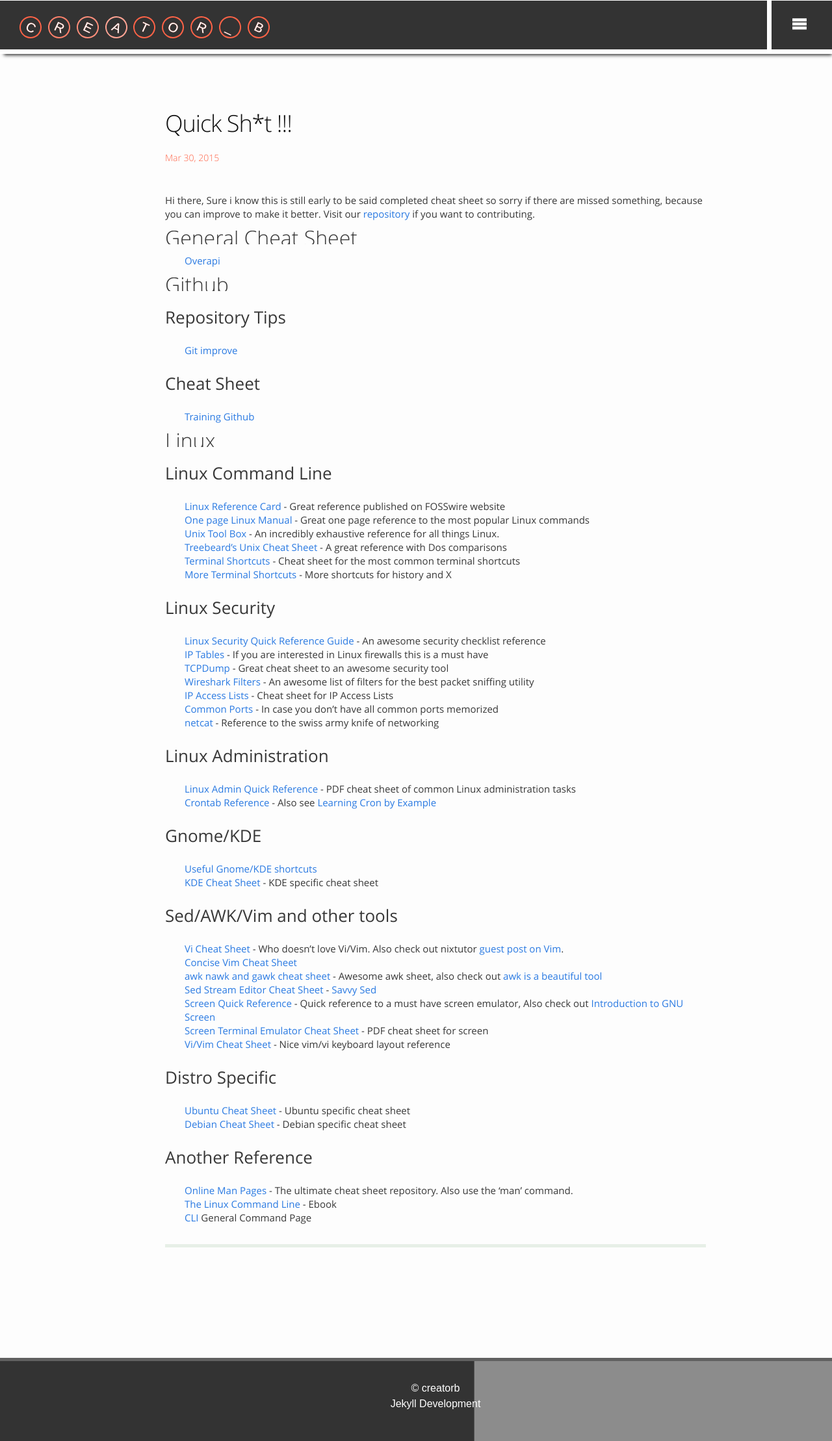
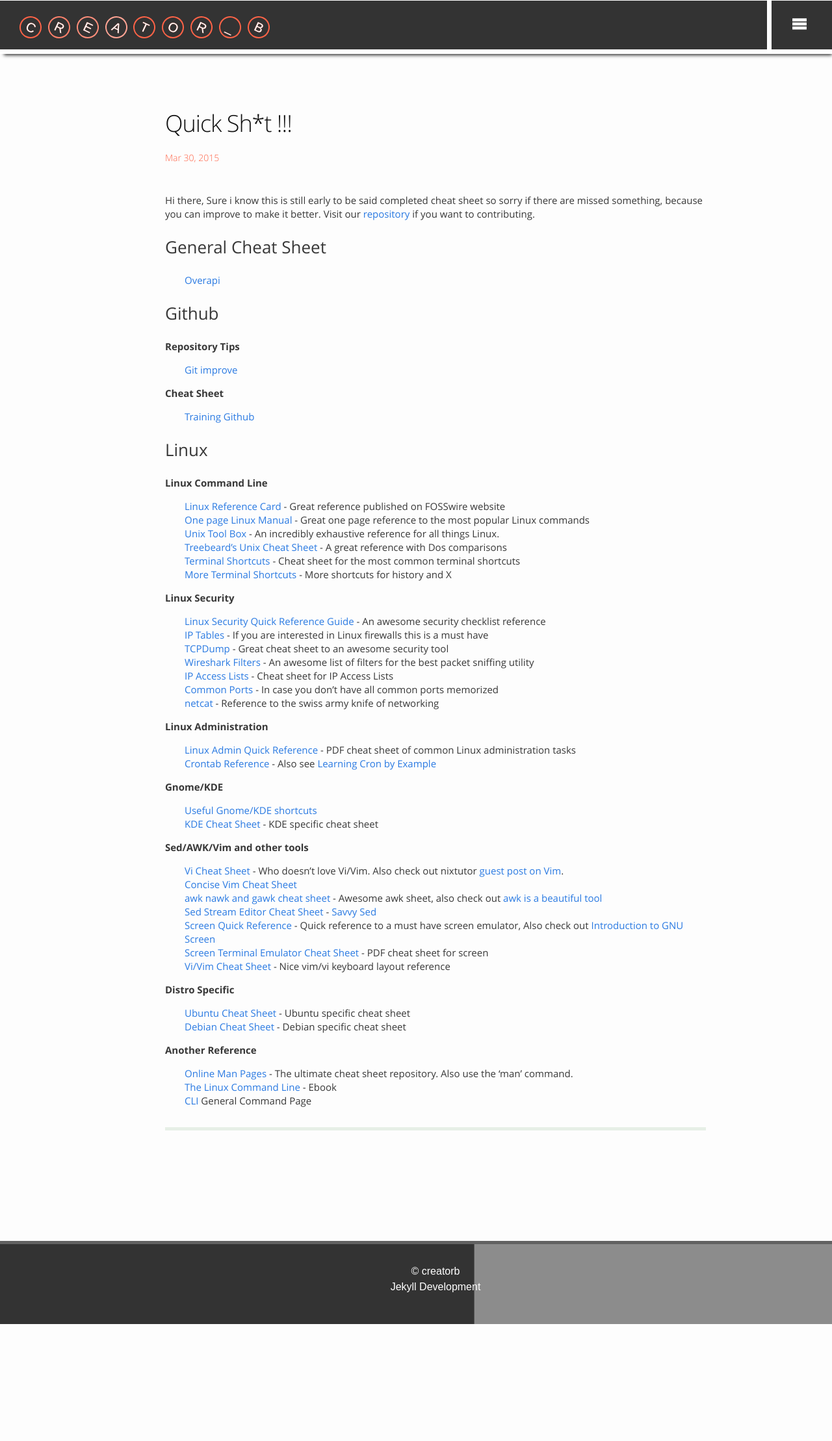
Before and after one commit to CreatorB/creatorb.github.io, a Jekyll site: the page built from _posts/2015-03-30-quick-sheet.markdown, in a window 1280 px wide. Shown: the whole page at 65% size. Built offline with Jekyll 4.4.1, drawn with Linux system fonts in a browser that asks for light colours; comment, search, counter and statistics services are not loaded; after the commit the page ends 2038 px from its top, so only the background shows below that.

Commit message:
re style

```diff
--- a/_posts/2015-03-30-quick-sheet.markdown
+++ b/_posts/2015-03-30-quick-sheet.markdown
@@ -9,23 +9,23 @@ comments: true
 
 Hi there, Sure i know this is still early to be said completed cheat sheet so sorry if there are missed something, because you can improve to make it better. Visit our [repository](https://github.com/CreatorB/creatorb.github.io) if you want to contributing.
 
-## General Cheat Sheet
+### General Cheat Sheet
 
 - [Overapi](http://overapi.com/)
 
-## Github
+### Github
 
-### Repository Tips
+**Repository Tips**
 
 - [Git improve](https://github.com/CreatorB/git-improve)
 
-### Cheat Sheet
+**Cheat Sheet**
 
 - [Training Github](https://training.github.com/kit/downloads/github-git-cheat-sheet.pdf)
 
-## Linux
+### Linux
 
-###Linux Command Line
+**Linux Command Line**
 
 - [Linux Reference Card](http://files.fosswire.com/2007/08/fwunixref.pdf) - Great reference published on FOSSwire website
 - [One page Linux Manual](http://www.digilife.be/quickreferences/QRC/The%20One%20Page%20Linux%20Manual.pdf) - Great one page reference to the most popular Linux commands
@@ -34,7 +34,7 @@ Hi there, Sure i know this is still early to be said completed cheat sheet so so
 - [Terminal Shortcuts](http://www.unixguide.net/linux/linuxshortcuts.shtml) - Cheat sheet for the most common terminal shortcuts
 - [More Terminal Shortcuts](http://www.tuxfiles.org/linuxhelp/shortcuts.html) - More shortcuts for history and X
 
-###Linux Security
+**Linux Security**
 
 - [Linux Security Quick Reference Guide](http://www.digilife.be/quickreferences/QRC/Linux%20Security%20Quick%20Reference%20Guide.pdf) - An awesome security checklist reference
 - [IP Tables](http://heim.ifi.uio.no/~patrickr/cms/wordpress/?p=37) - If you are interested in Linux firewalls this is a must have
@@ -44,17 +44,17 @@ Hi there, Sure i know this is still early to be said completed cheat sheet so so
 - [Common Ports](http://packetlife.net/static/cheatsheets/common-ports.pdf) - In case you don’t have all common ports memorized
 - [netcat](http://www.sans.org/resources/sec560/netcat_cheat_sheet_v1.pdf) - Reference to the swiss army knife of networking
 
-###Linux Administration
+**Linux Administration**
 
 - [Linux Admin Quick Reference](http://www.digilife.be/quickreferences/QRC/LINUX%20Admin%20Quick%20Reference.pdf) - PDF cheat sheet of common Linux administration tasks
 - [Crontab Reference](http://www.mostlygeek.com/tech-reference/crontab-reference/) - Also see [Learning Cron by Example](http://www.marksanborn.net/linux/learning-cron-by-example/)
 
-###Gnome/KDE
+**Gnome/KDE**
 
 - [Useful Gnome/KDE shortcuts](http://www.novell.com/coolsolutions/tip/2289.html)
 - [KDE Cheat Sheet](http://www.nixtutor.com/linux/all-the-best-linux-cheat-sheets/blogs.howtogeek.com/jatecblog/files/2007/11/kubuntu-cheatsheet.pdf) - KDE specific cheat sheet
 
-###Sed/AWK/Vim and other tools
+**Sed/AWK/Vim and other tools**
 
 - [Vi Cheat Sheet](http://www.eec.com/business/vi.html) - Who doesn’t love Vi/Vim. Also check out nixtutor [guest post on Vim](http://eriwen.com/tools/vim-is-a-beautiful-tool/).
 - [Concise Vim Cheat Sheet](http://www.pixelbeat.org/vim.tips.html)
@@ -64,12 +64,12 @@ Hi there, Sure i know this is still early to be said completed cheat sheet so so
 - [Screen Terminal Emulator Cheat Sheet](http://www.catonmat.net/blog/screen-terminal-emulator-cheat-sheet/) - PDF cheat sheet for screen
 - [Vi/Vim Cheat Sheet](http://www.viemu.com/a_vi_vim_graphical_cheat_sheet_tutorial.html) - Nice vim/vi keyboard layout reference
 
-###Distro Specific
+**Distro Specific**
 
 - [Ubuntu Cheat Sheet](http://fosswire.com/post/2008/4/ubuntu-cheat-sheet/) - Ubuntu specific cheat sheet
 - [Debian Cheat Sheet](http://xinocat.com/refcard/refcard-en-lt.pdf) - Debian specific cheat sheet
 
-###Another Reference
+**Another Reference**
 
 - [Online Man Pages](http://www.linuxmanpages.com/) - The ultimate cheat sheet repository. Also use the ‘man’ command.
 - [The Linux Command Line](http://www.slideshare.net/creatorb/ebook-completed-linux-command-tutorials) - Ebook
```
